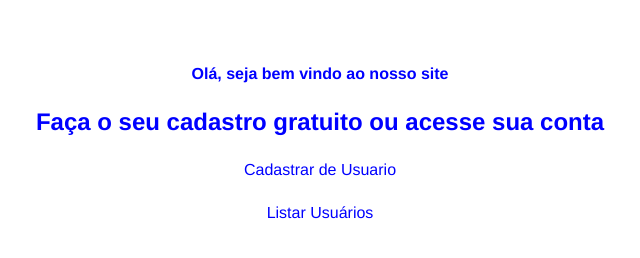
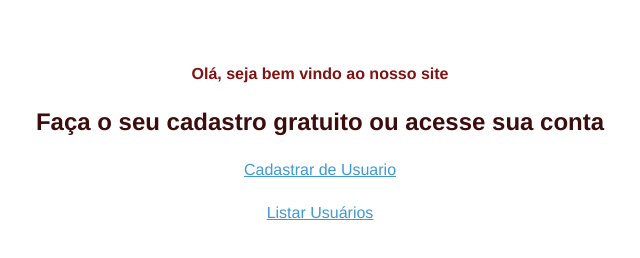
Before and after one commit to GiovanElberhardt/jogador.git.io, a website: page home.html in a window 1280 px wide. Shown: the whole page, without its empty margins (320-960 px from the left). Drawn offline with Linux system fonts and the light colour scheme.

Commit message:
Update home.html

```diff
--- a/home.html
+++ b/home.html
@@ -5,19 +5,26 @@
             <link rel="stylesheet" type="text/css"  href="/estilo.css" />
             <title> Cadastro Usuario </title>
             <style>
-h4{
-    color: blue;
+               *{
+    margin: 0;
+    padding: 0;
+    font-family: Helvetica, sans-serif;
+    color: #323232;
 }
 h2{
-    color: blue;
+    color: #3d0d0d;
+    text-align: center;
+    margin-top: 25px;
 }
-a {
-    color: blue;
-    text-decoration: none;
+h4{
+    color: #811212;
+    text-align: center;
+
 }
-a:hover {
-    color: darkblue;
+p{
+    text-align: center;
 }
+
             </style>
         </head>
         <body>
```
